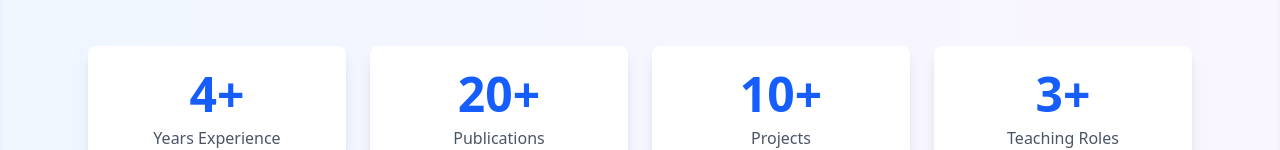
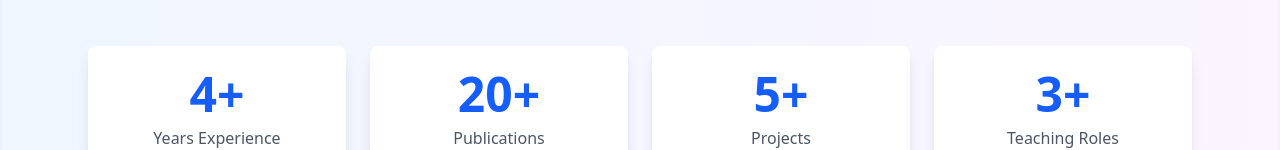
Before and after one commit to imadafla/imadresearch, a React (Vite) app: page / in a window 1280 px wide. Shown: the part 658-808 px from the top of the page. Built offline with nearby package versions, Linux system fonts and the light colour scheme.

Commit message:
Update App.jsx

```diff
--- a/src/App.jsx
+++ b/src/App.jsx
@@ -378,7 +378,7 @@ const paper = publicationsData[current];
       <p className="text-gray-600 dark:text-gray-300 mt-2">Publications</p>
     </div>
     <div className="p-6 bg-white dark:bg-gray-800 rounded-lg shadow-lg hover:shadow-2xl transition">
-      <h3 className="text-4xl md:text-5xl font-bold text-blue-600 dark:text-blue-400">10+</h3>
+      <h3 className="text-4xl md:text-5xl font-bold text-blue-600 dark:text-blue-400">5+</h3>
       <p className="text-gray-600 dark:text-gray-300 mt-2">Projects</p>
     </div>
     <div className="p-6 bg-white dark:bg-gray-800 rounded-lg shadow-lg hover:shadow-2xl transition">
```
